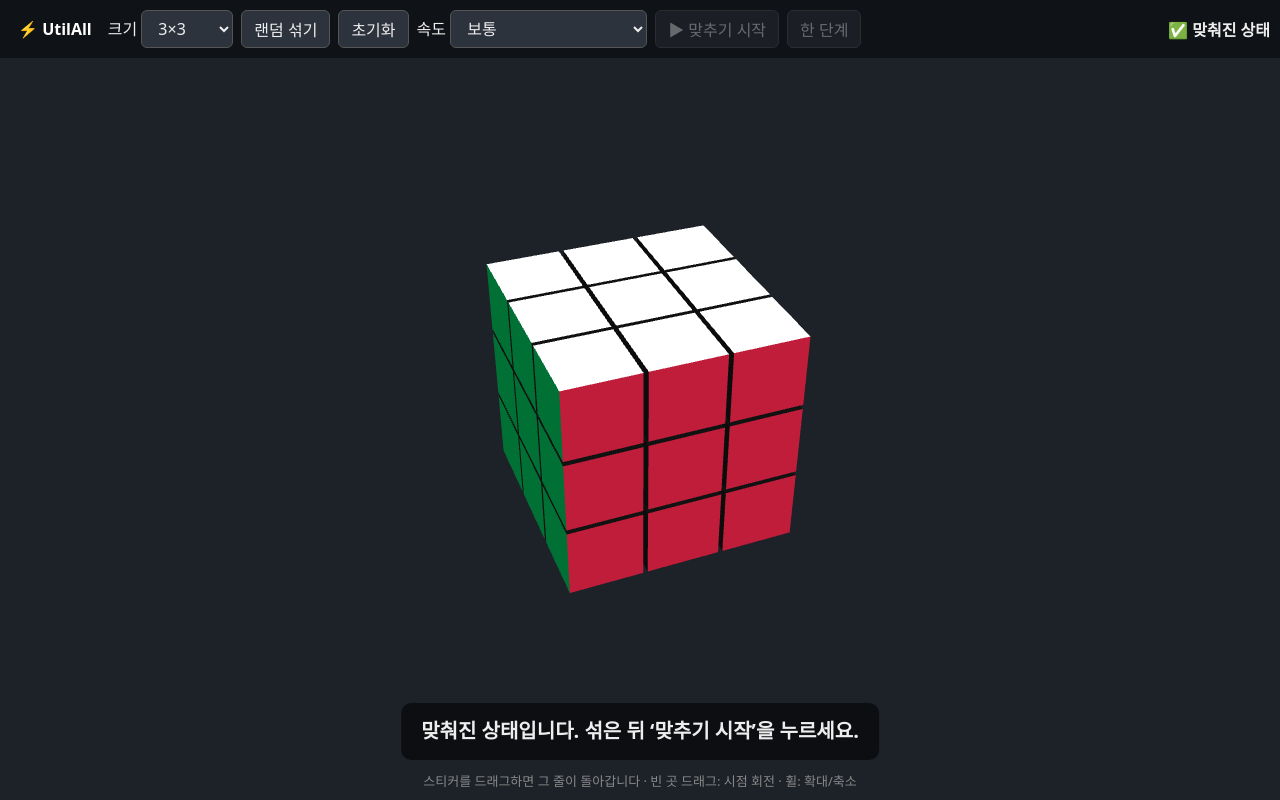
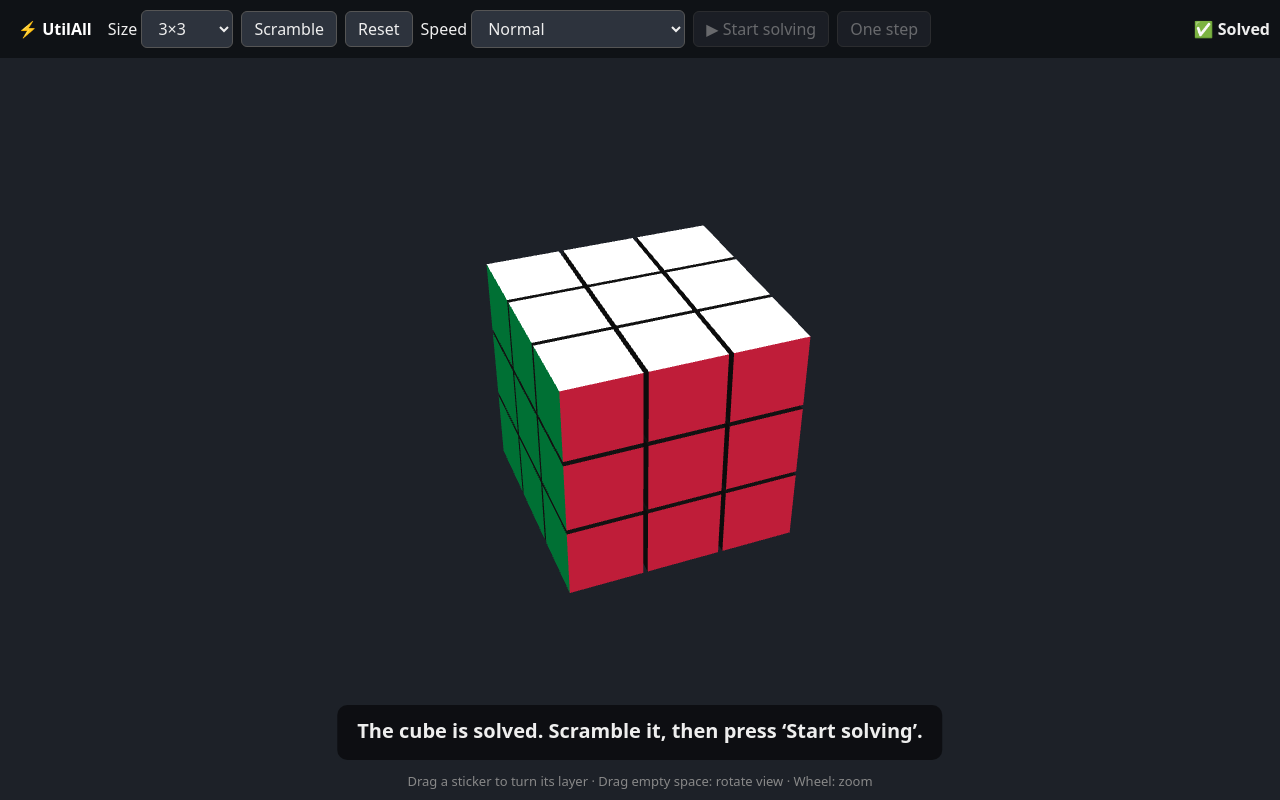
Before and after one commit to steve-cyber8764/utilall, a website: page rubiks-cube/index.html in a window 1280 px wide. Drawn offline with nearby package versions, Linux system fonts and the light colour scheme; animation ran at ten frames a second.

Commit message:
feat: 큐브 솔버 영어 지원 (사이트 언어 선택 따라감)
Co-Authored-By: Claude Opus 5.5 <noreply@anthropic.com>

```diff
--- a/rubiks-cube/index.html
+++ b/rubiks-cube/index.html
@@ -33,25 +33,25 @@
 <body>
 <div id="bar">
   <a id="home" href="/" title="UtilAll 홈으로">⚡ UtilAll</a>
-  <label>크기 <select id="size"></select></label>
-  <button id="scramble">랜덤 섞기</button>
-  <button id="reset">초기화</button>
-  <label>속도
+  <label><span data-t="size">크기</span> <select id="size"></select></label>
+  <button id="scramble" data-t="scramble">랜덤 섞기</button>
+  <button id="reset" data-t="reset">초기화</button>
+  <label><span data-t="speed">속도</span>
     <select id="speed">
-      <option value="1500">매우 느림</option>
-      <option value="800">느림</option>
-      <option value="400" selected>보통</option>
-      <option value="150">빠름</option>
-      <option value="40">매우 빠름</option>
-      <option value="0">순간 (애니메이션 없음)</option>
+      <option value="1500" data-t="s1500">매우 느림</option>
+      <option value="800" data-t="s800">느림</option>
+      <option value="400" selected data-t="s400">보통</option>
+      <option value="150" data-t="s150">빠름</option>
+      <option value="40" data-t="s40">매우 빠름</option>
+      <option value="0" data-t="s0">순간 (애니메이션 없음)</option>
     </select>
   </label>
   <button id="play">▶ 맞추기 시작</button>
-  <button id="step">한 단계</button>
+  <button id="step" data-t="step">한 단계</button>
   <span id="status"></span>
 </div>
 <div id="goal"><div id="goalText"></div><div id="goalSub"></div></div>
-<div id="help">스티커를 드래그하면 그 줄이 돌아갑니다 · 빈 곳 드래그: 시점 회전 · 휠: 확대/축소</div>
+<div id="help" data-t="help">스티커를 드래그하면 그 줄이 돌아갑니다 · 빈 곳 드래그: 시점 회전 · 휠: 확대/축소</div>
 <script src="https://cdnjs.cloudflare.com/ajax/libs/three.js/r128/three.min.js"></script>
 <script src="solver.js"></script>
 <script>
@@ -60,6 +60,23 @@ const COLORS = [0xc41e3a, 0xff6a00, 0xffffff, 0xffd500, 0x009b48, 0x0046ad];
 const INNER = 0x111111;
 const AX = ['x', 'y', 'z'];
 const $ = id => document.getElementById(id);
+
+// 사이트(i18n.js)와 같은 규칙으로 언어 결정: 저장된 선택 → 한국 시간대 → 브라우저 언어
+const LANG = (() => {
+  try { const s = localStorage.getItem('langPreference'); if (s === 'ko' || s === 'en') return s; } catch (e) {}
+  try { if (Intl.DateTimeFormat().resolvedOptions().timeZone === 'Asia/Seoul') return 'ko'; } catch (e) {}
+  return (navigator.language || '').toLowerCase().startsWith('ko') ? 'ko' : 'en';
+})();
+const tr = (ko, en) => LANG === 'en' ? en : ko;
+if (LANG === 'en') {
+  const EN = { size: 'Size', scramble: 'Scramble', reset: 'Reset', speed: 'Speed', s1500: 'Very slow', s800: 'Slow', s400: 'Normal',
+    s150: 'Fast', s40: 'Very fast', s0: 'Instant (no animation)', step: 'One step',
+    help: 'Drag a sticker to turn its layer · Drag empty space: rotate view · Wheel: zoom' };
+  document.documentElement.lang = 'en';
+  document.title = 'Cube Solver — UtilAll | 2×2–20×20 Auto Solver';
+  document.querySelectorAll('[data-t]').forEach(el => el.textContent = EN[el.dataset.t]);
+  if ($('home')) $('home').title = 'UtilAll home';
+}
 
 const renderer = new THREE.WebGLRenderer({ antialias: true });
 renderer.setPixelRatio(devicePixelRatio);
@@ -143,7 +160,7 @@ function finishMove() {
 
 // ---- 풀이 계획 ----
 function makePlan() {
-  const stages = CubeSolver.solve(md, cstate);
+  const stages = CubeSolver.solve(md, cstate, LANG);
   const steps = [], stageStart = [];
   stages.forEach((s, si) => { stageStart.push(steps.length); s.moves.forEach(m => steps.push({ m, si })); });
   return { stages, steps, stageStart, i: 0 };
@@ -154,7 +171,7 @@ function ensurePlan(then) {
   if (md.isSolved(cstate) || busy() || computing) return;
   computing = true; updateUI();
   setTimeout(() => { // 화면에 "계산 중"을 먼저 그린 뒤 계산
-    try { plan = makePlan(); } catch (e) { console.error(e); plan = null; $('goalText').textContent = '풀이를 찾지 못했습니다.'; }
+    try { plan = makePlan(); } catch (e) { console.error(e); plan = null; $('goalText').textContent = tr('풀이를 찾지 못했습니다.', 'Could not find a solution.'); }
     computing = false;
     if (plan) then();
     updateUI();
@@ -180,24 +197,24 @@ function busy() { return !!anim || queue.length > 0; }
 function updateUI() {
   const solved = md.isSolved(cstate);
   const left = plan ? plan.steps.length - plan.i : 0;
-  $('status').textContent = computing ? '계산 중…' : solved ? '✅ 맞춰진 상태' : plan ? `남은 회전: ${left}` : '섞인 상태';
-  $('play').textContent = playing ? '⏸ 일시정지' : '▶ 맞추기 시작';
+  $('status').textContent = computing ? tr('계산 중…', 'Computing…') : solved ? tr('✅ 맞춰진 상태', '✅ Solved') : plan ? tr(`남은 회전: ${left}`, `Moves left: ${left}`) : tr('섞인 상태', 'Scrambled');
+  $('play').textContent = playing ? tr('⏸ 일시정지', '⏸ Pause') : tr('▶ 맞추기 시작', '▶ Start solving');
   $('play').disabled = computing || (solved && !playing);
   $('step').disabled = computing || solved || playing;
   $('scramble').disabled = computing || playing;
   $('size').disabled = computing;
 
   let text, sub = '';
-  if (computing) text = '풀이를 계산하는 중입니다…';
-  else if (plan && plan.i > 0 && left === 0 && !anim) { text = '🎉 완성! 모든 목표를 달성했습니다.'; sub = `총 ${plan.stages.length}개 목표 · ${plan.steps.length}회전`; }
+  if (computing) text = tr('풀이를 계산하는 중입니다…', 'Computing the solution…');
+  else if (plan && plan.i > 0 && left === 0 && !anim) { text = tr('🎉 완성! 모든 목표를 달성했습니다.', '🎉 Solved! All goals completed.'); sub = tr(`총 ${plan.stages.length}개 목표 · ${plan.steps.length}회전`, `${plan.stages.length} goals · ${plan.steps.length} moves`); }
   else if (plan && (plan.i > 0 || left)) {
     const cur = anim && anim.fromPlan ? plan.i - 1 : plan.i; // 지금 돌고 있거나 다음에 돌 회전
     const si = plan.steps[Math.min(cur, plan.steps.length - 1)].si;
     const stage = plan.stages[si], done = plan.i - plan.stageStart[si];
-    text = `현재 목표: ${stage.goal}`;
-    sub = `목표 ${si + 1}/${plan.stages.length} · 이 목표의 회전 ${done}/${stage.moves.length} · 남은 회전 ${left}`;
-  } else if (solved) text = '맞춰진 상태입니다. 섞은 뒤 ‘맞추기 시작’을 누르세요.';
-  else text = '‘맞추기 시작’ 또는 ‘한 단계’를 누르면 목표가 여기에 표시됩니다.';
+    text = tr(`현재 목표: ${stage.goal}`, `Current goal: ${stage.goal}`);
+    sub = tr(`목표 ${si + 1}/${plan.stages.length} · 이 목표의 회전 ${done}/${stage.moves.length} · 남은 회전 ${left}`, `Goal ${si + 1}/${plan.stages.length} · Moves in this goal ${done}/${stage.moves.length} · Moves left ${left}`);
+  } else if (solved) text = tr('맞춰진 상태입니다. 섞은 뒤 ‘맞추기 시작’을 누르세요.', 'The cube is solved. Scramble it, then press ‘Start solving’.');
+  else text = tr('‘맞추기 시작’ 또는 ‘한 단계’를 누르면 목표가 여기에 표시됩니다.', 'Press ‘Start solving’ or ‘One step’ to see goals here.');
   $('goalText').textContent = text;
   $('goalSub').textContent = sub;
 }
--- a/rubiks-cube/solver.js
+++ b/rubiks-cube/solver.js
@@ -3,7 +3,13 @@
 // 모든 조각은 "그 조각 3개만 바꾸는" 교환자(commutator) 3-사이클로 맞추므로 이미 맞춘 부분은 깨지지 않는다.
 (function (root) {
 'use strict';
-const NAMES = ['빨강', '주황', '흰색', '노랑', '초록', '파랑']; // +x -x +y -y +z -z
+const NAMES = { ko: ['빨강', '주황', '흰색', '노랑', '초록', '파랑'], en: ['Red', 'Orange', 'White', 'Yellow', 'Green', 'Blue'] }; // +x -x +y -y +z -z
+const GOALS = {
+  ko: { mid: '가운데 센터를 제자리로 맞춥니다.', parity: '패리티(조각 배치의 짝·홀)를 맞춥니다.',
+        center: a => `${a} 면의 센터를 맞춥니다.`, edge: (a, b) => `${a}-${b} 모서리를 맞춥니다.`, corner: s => `${s} 코너를 맞춥니다.` },
+  en: { mid: 'Put the middle centers in place.', parity: 'Fix parity (even/odd piece arrangement).',
+        center: a => `Solve the ${a} center.`, edge: (a, b) => `Solve the ${a}-${b} edge.`, corner: s => `Solve the ${s} corner.` },
+};
 
 // 스티커 id = face*N³ + 큐비 위치(x,y,z). 회전 m = ((축*N + 층) << 2) | q, q는 +축 기준 90°×q
 function Model(N) {
@@ -215,7 +221,8 @@ const cross = (u, v) => [u[1] * v[2] - u[2] * v[1], u[2] * v[0] - u[0] * v[2], u
 const dot = (u, v) => u[0] * v[0] + u[1] * v[1] + u[2] * v[2];
 
 // 반환: [{ goal: '…을 맞춥니다.', moves: [회전…] }, …]
-function solve(md, st0) {
+function solve(md, st0, lang = 'ko') {
+  const G = GOALS[lang] || GOALS.ko, NM = NAMES[lang] || NAMES.ko;
   const F = md.fam || (md.fam = buildFamilies(md));
   const { N, N3, h } = md;
   const st = Uint8Array.from(st0);
@@ -336,7 +343,7 @@ function solve(md, st0) {
     }
     const path = [];
     for (let v = '012345'; seen.get(v); v = seen.get(v)[0]) path.unshift(seen.get(v)[1]);
-    begin('가운데 센터를 제자리로 맞춥니다.');
+    begin(G.mid);
     path.forEach(doMove);
     tc.forEach(s => lock(md.cubieOf(s)));
   }
@@ -372,13 +379,13 @@ function solve(md, st0) {
     if (odd(orbitK)) { const m = md.enc(1, k, 1); md.apply(st, m); parityMoves.push(m); }
   }
   if (parityMoves.length) {
-    begin('패리티(조각 배치의 짝·홀)를 맞춥니다.');
+    begin(G.parity);
     cur.moves.push(...parityMoves);
   }
 
   // 3) 면별 센터
   if (N >= 4) for (const f of [2, 3, 4, 5, 0, 1]) {
-    begin(`${NAMES[f]} 면의 센터를 맞춥니다.`);
+    begin(G.center(NM[f]));
     const o = fixOf([f]), slots = [];
     for (let i = 1; i < h; i++) for (let j = 1; j < h; j++) {
       const p = [0, 0, 0], fr = [0, 1, 2].filter(a => !(a in o));
@@ -389,12 +396,12 @@ function solve(md, st0) {
   }
   // 4) 모서리
   if (N >= 3) for (const e of edges) {
-    begin(`${NAMES[e[0]]}-${NAMES[e[1]]} 모서리를 맞춥니다.`);
+    begin(G.edge(NM[e[0]], NM[e[1]]));
     solveSlots(edgeCubies(e));
   }
   // 5) 코너
   for (const c of corners) {
-    begin(`${c.map(f => NAMES[f]).join('-')} 코너를 맞춥니다.`);
+    begin(G.corner(c.map(f => NM[f]).join('-')));
     solveSlots([cornerCubie(c)]);
   }
 
```
